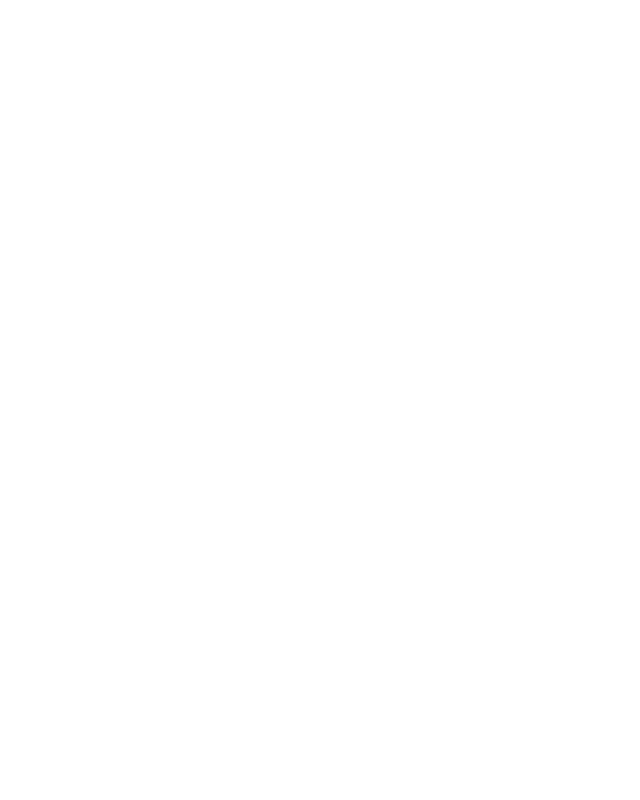
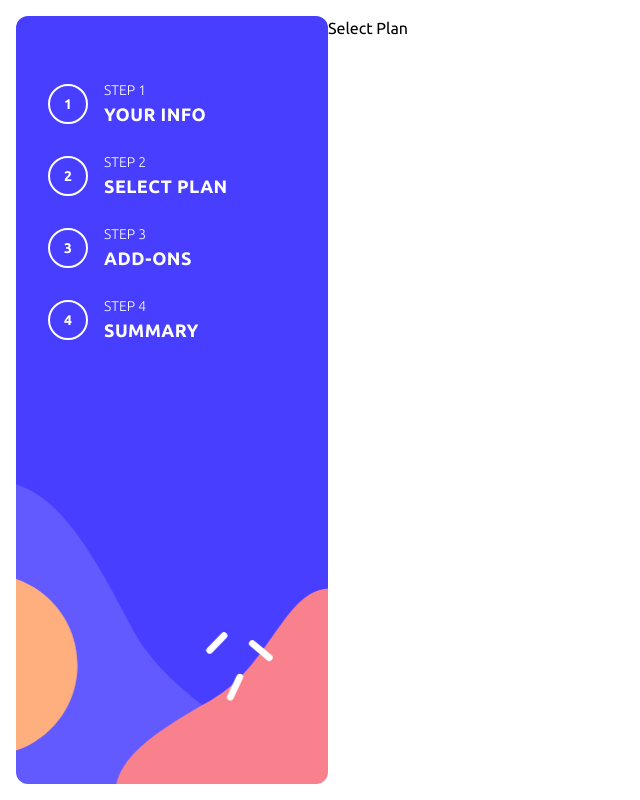
Before and after one commit to keenyateesh19/multi-step-form, a React (Vite) app: page /select-plan in a window 1280 px wide. Before the commit this address had no page. Shown: the whole page, without its empty margins (0-640 px from the left). Built offline with nearby package versions, Linux system fonts and the light colour scheme.

Commit message:
Add multi-step form components: PersonalInfo, SelectPlan, AddOns, and Summary

```diff
--- a/src/App.tsx
+++ b/src/App.tsx
@@ -2,14 +2,18 @@
 import "./App.css";
 import PersonalInfo from "./components/PersonalInfo";
 import MultiStep from "./layouts/MultiStepForm";
-
+import SelectPlan from "./components/SelectPlan";
+import AddOns from "./components/AddOns";
+import Summary from "./components/Summary";
 
 function App() {
   return (
     <Routes>
       <Route element={<MultiStep />} >
         <Route path="/onboarding" element={<PersonalInfo />} />
-
+        <Route path="/select-plan" element={<SelectPlan />} />
+        <Route path="/add-ons" element={<AddOns />} />
+        <Route path="/summary" element={<Summary />} />
       </Route>
     </Routes>
   );
--- /dev/null
+++ b/src/components/AddOns.tsx
@@ -0,0 +1,5 @@
+const AddOns = () => {
+    return ( <>Add-ons</> );
+}
+
+export default AddOns;
--- /dev/null
+++ b/src/components/PersonalInfo.tsx
@@ -0,0 +1,5 @@
+const PersonalInfo = () => {
+    return (<>Personal Info</> );
+}
+
+export default PersonalInfo;
--- /dev/null
+++ b/src/components/SelectPlan.tsx
@@ -0,0 +1,5 @@
+const SelectPlan = () => {
+    return ( <>Select Plan</> );
+}
+
+export default SelectPlan;
--- /dev/null
+++ b/src/components/Summary.tsx
@@ -0,0 +1,5 @@
+const Summary = () => {
+    return (<>Summary</>);
+}
+
+export default Summary;
```
